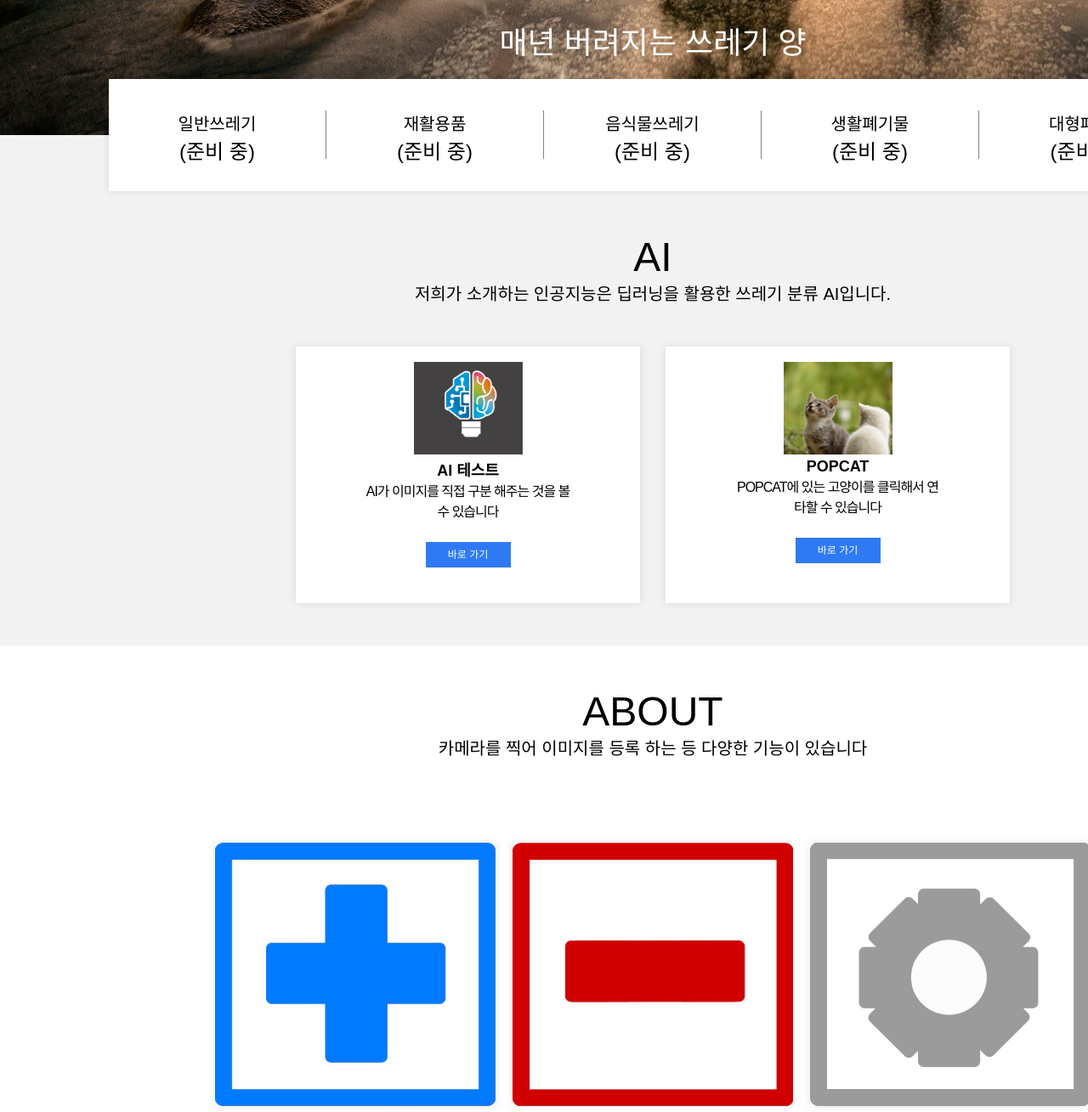
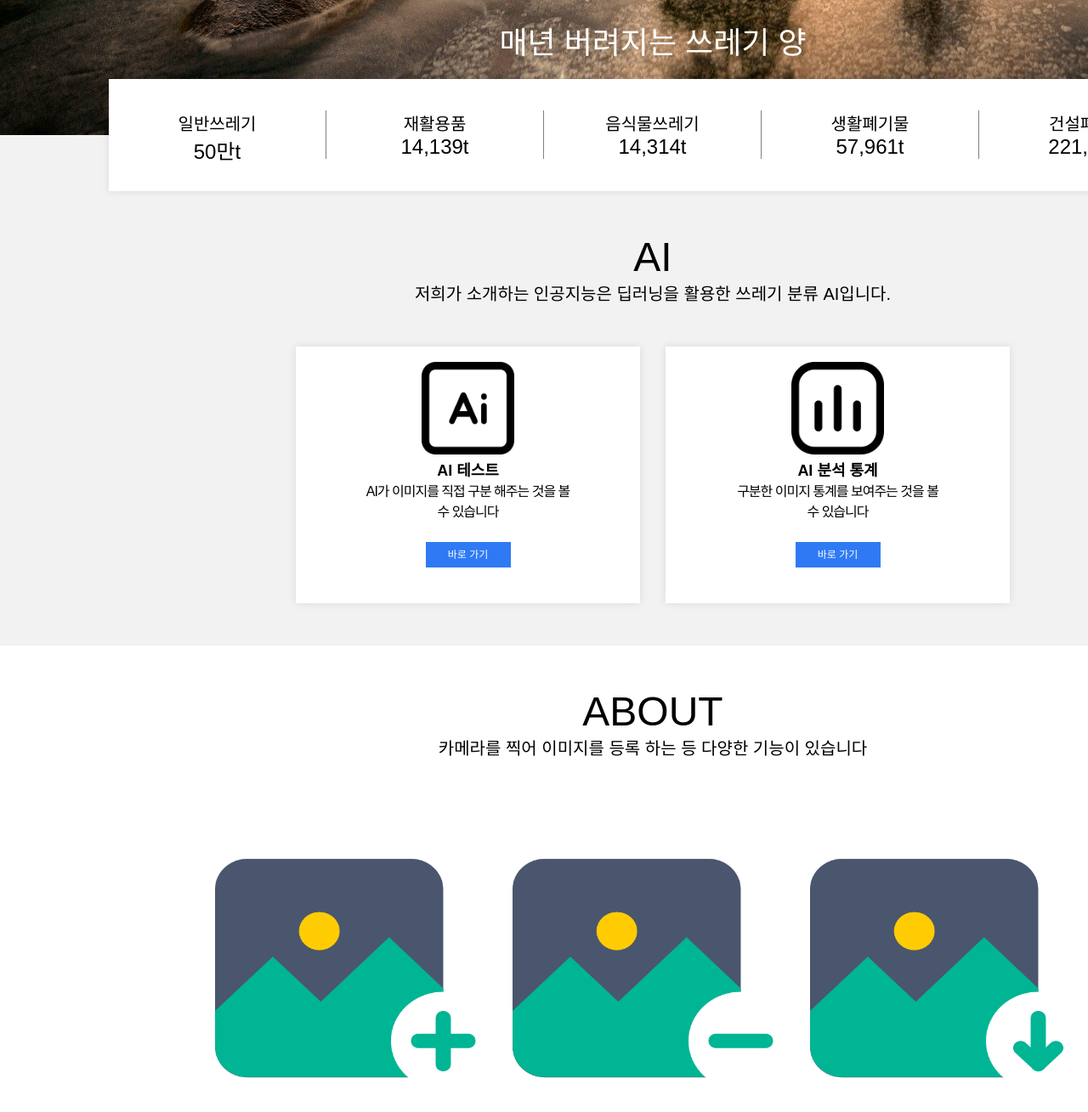
Before and after one commit to wlsgur0513/BIO-STATES, a plain HTML site: page index.html in a window 1280 px wide. Shown: the part 920-2229 px from the top of the page at 85% size. Drawn offline with nearby package versions, Linux system fonts and the light colour scheme.

Commit message:
메시지

```diff
--- /dev/null
+++ b/camera.css
@@ -0,0 +1,13 @@
+*{
+    font-family: 'Noto Sans KR', sans-serif;
+    list-style: none;
+    text-decoration: none;
+    border-collapse: collapse;
+    margin: 0px;
+    padding: 0px;
+    color: black;
+}
+/*
+.camera_item {
+}
+*/
--- a/index.html
+++ b/index.html
@@ -62,31 +62,31 @@
                 <li>
                     <div>
                         <div class="contents1">일반쓰레기</div>
-                        <div class="result">(준비 중)</div>
+                        <div class="result">50만t</div>
                     </div>
                 </li>
                 <li>
                     <div>
                         <div class="contents1">재활용품</div>
-                        <div class="result">(준비 중)</div>
+                        <div class="result">14,139t</div>
                     </div>
                 </li>
                 <li>
                     <div>
                         <div class="contents1">음식물쓰레기</div>
-                        <div class="result">(준비 중)</div>
+                        <div class="result">14,314t</div>
                     </div>
                 </li>
                 <li>
                     <div>
                         <div class="contents1">생활폐기물</div>
-                        <div class="result">(준비 중)</div>
+                        <div class="result">57,961t</div>
                     </div>
                 </li>
                 <li>
                     <div>
-                        <div class="contents1">대형폐기물</div>
-                        <div class="result">(준비 중)</div>
+                        <div class="contents1">건설폐기물</div>
+                        <div class="result">221,102t</div>
                     </div>
                 </li>
             </ul>
@@ -100,7 +100,7 @@
                 <ul class="icons">
                     <li>
                         <div class="icon_img">
-                            <img src="image/AI.png" width="128px" height="109.4px">
+                            <img src="image/ai1.png" width="109.4px" height="109.4px">
                         </div>
                         <div class="contents1_bold">AI 테스트</div>
                         <div class="contents2">
@@ -112,14 +112,14 @@
                     </li>
                     <li>
                         <div class="icon_img">
-                            <img src="image/cat.jpg" width="128px" height="109.4px">
+                            <img src="image/statistics.png" width="109.4px" height="109.4px">
                         </div>
-                        <div class="contents1_bold">POPCAT</div>
+                        <div class="contents1_bold">AI 분석 통계</div>
                         <div class="contents2">
-                            POPCAT에 있는 고양이를 클릭해서 연타할 수 있습니다
+                            구분한 이미지 통계를 보여주는 것을 볼 수 있습니다
                         </div>
                         <div class="more">
-                            <a href="https://popcat.click/" target="_blank">바로 가기</a>
+                            바로 가기
                         </div>
                     </li>
                 </ul>
@@ -131,17 +131,17 @@
                 <ul class="service">
                         <li>
                             <div>
-                                <img src="image/plus.jpg" style="cursor: pointer" width="330px" height="310px">
+                                <a href="camera.html"><img src="image/photo.png" width="330px" height="310px"></a>
                             </div>
                         </li>
                         <li>
                             <div>
-                                <img src="image/minus.jpg" style="cursor: pointer" width="330px" height="310px">
+                                <img src="image/photo1.png" style="cursor: pointer" width="330px" height="310px">
                             </div>
                         </li>
                         <li>
                             <div>
-                                <img src="image/setting.jpg" style="cursor: pointer" width="330px" height="310px">
+                                <img src="image/photo2.png" style="cursor: pointer" width="330px" height="310px">
                             </div>
                         </li>
                 </ul>
@@ -167,10 +167,9 @@
             <footer>
                 <div id="link_LAST"><h1>LAST</h1></div>
                 <div>
-                    -소감- <br>
-                    20508 김진혁 : <br>
-                    20520 정근주 : <br>
-                    20521 정승우 : <br>
+                    20508 김진혁 : MAIN 구현<br>
+                    20520 정근주 : AI 구현<br>
+                    20521 정승우 : ABOUT 구현<br>
                 </div>
             </footer>
         </div>
--- a/style.css
+++ b/style.css
@@ -237,7 +237,6 @@ a {
     flex: 1;
     margin-top: 49px;
     height: 310px;
-    box-shadow: 0px 0px 10px rgba(0,0,0,0.1);
 }
 .service > li:not(:last-child) {
     margin-right: 20px;
```
Also changed, not shown: camera.html (added, +21 -0 lines), camera_item.js (added, +78 -0 lines), image/AI.png (deleted), image/ai1.png (added), image/cat.jpg (deleted), image/minus.jpg (deleted), image/photo.png (added), image/photo1.png (added), image/photo2.png (added), image/plus.jpg (deleted), image/setting.jpg (deleted), image/statistics.png (added).
